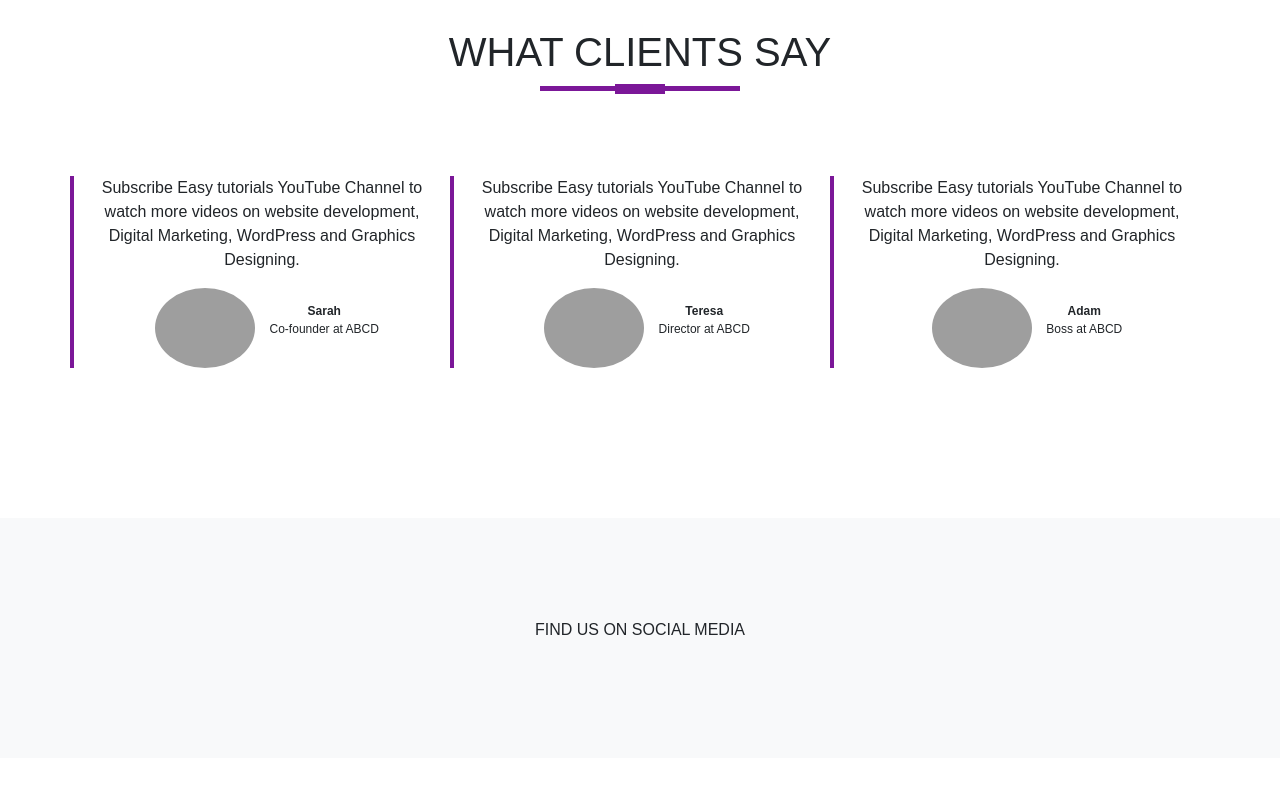
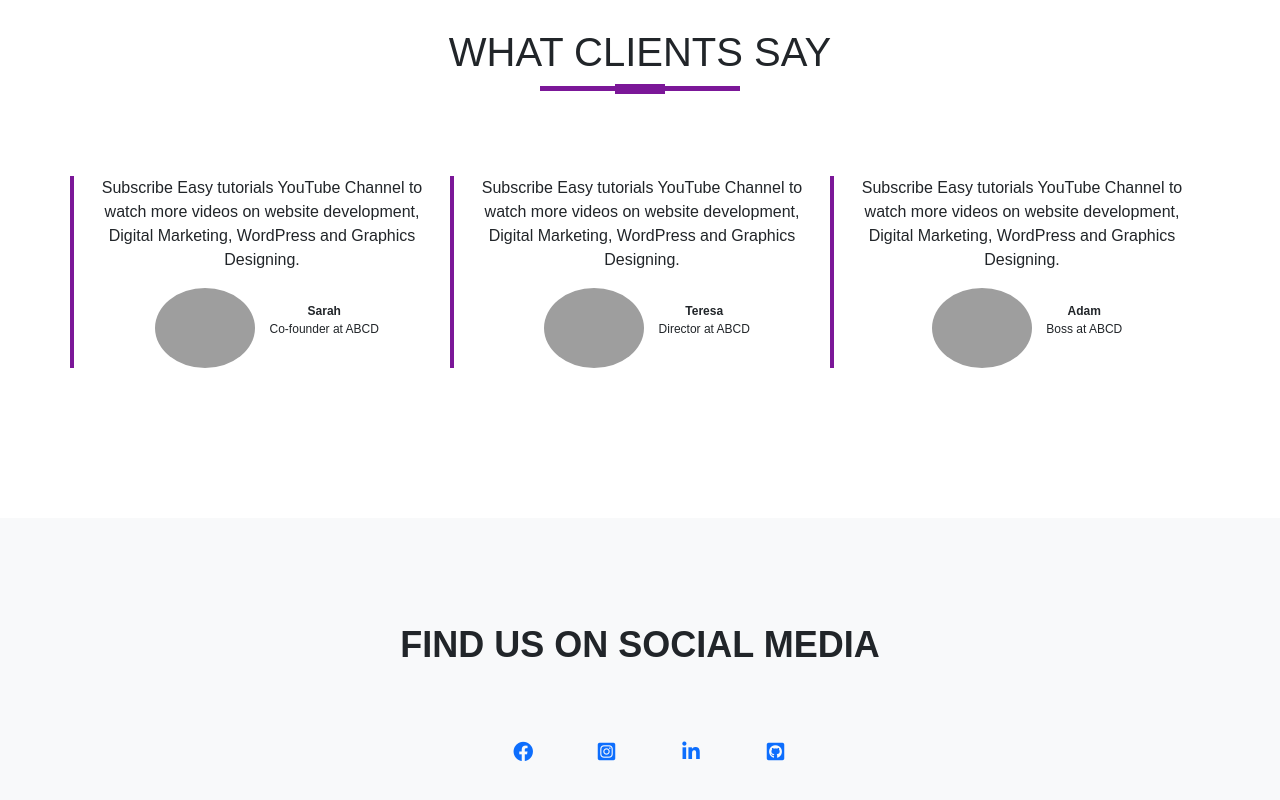
Before and after one commit to aliyurekli32/Bootstrap-1, a plain HTML site: page index.html in a window 1280 px wide. Shown: the part 2566-3366 px from the top of the page. Before the commit the page ends 3324 px from the top, so only its background shows below. Drawn offline with nearby package versions, Linux system fonts and the light colour scheme; grey boxes are pictures that could not be loaded.

Commit message:
last steps

```diff
--- a/index.html
+++ b/index.html
@@ -6,6 +6,8 @@
     <meta name="viewport" content="width=device-width, initial-scale=1.0">
     <link href="https://cdn.jsdelivr.net/npm/bootstrap@5.2.1/dist/css/bootstrap.min.css" rel="stylesheet" integrity="sha384-iYQeCzEYFbKjA/T2uDLTpkwGzCiq6soy8tYaI1GyVh/UjpbCx/TYkiZhlZB6+fzT" crossorigin="anonymous">
     <title>Sample_1</title>
+
+    <link rel="stylesheet" href="https://cdnjs.cloudflare.com/ajax/libs/font-awesome/6.2.0/css/all.min.css" integrity="sha512-xh6O/CkQoPOWDdYTDqeRdPCVd1SpvCA9XXcUnZS2FmJNp1coAFzvtCN9BmamE+4aHK8yyUHUSCcJHgXloTyT2A==" crossorigin="anonymous" referrerpolicy="no-referrer" />
 
     <link rel="stylesheet" href="https://stackpath.bootstrapcdn.com/font-awesome/4.7.0/css/font-awesome.min.css">
     <link rel="stylesheet" href="style.css">
@@ -156,6 +158,12 @@
 <section id="social-media">
   <div class="container text-center">
     <p> FIND US ON SOCIAL MEDIA</p>
+    <div class="social-icons">
+      <a href="#"><i class="fa-brands fa-facebook"></i></a>
+      <a href="#"><i class="fa-brands fa-square-instagram"></i></a>
+      <a href="#"><i class="fa-brands fa-linkedin"></i></a>
+      <a href="#"><i class="fa-brands fa-square-github"></i></a>
+    </div>
   </div>
 </section>
 
--- a/style.css
+++ b/style.css
@@ -168,3 +168,18 @@ body {
     background: #f8f9fa;
     padding: 100px 0;
 }
+#social-media p{
+    font-size: 36px;
+    font-weight: 600;
+    margin-bottom: 30px;
+}
+.fa-brands{
+    width: 50px;
+    height: 50px;
+    font-size: 20px;
+    padding: 40px;
+    transition: 700ms;
+}
+.fa-brands:hover{
+   font-size: 50px;
+}
```
